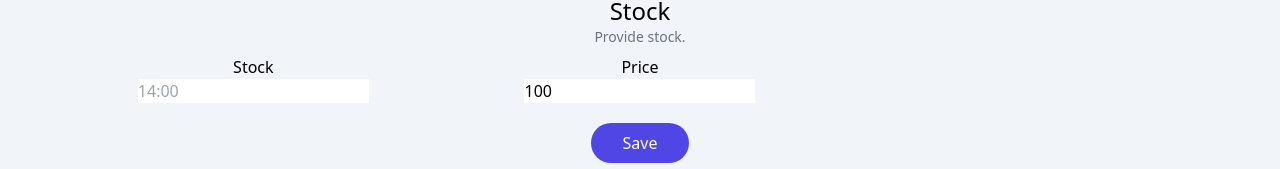
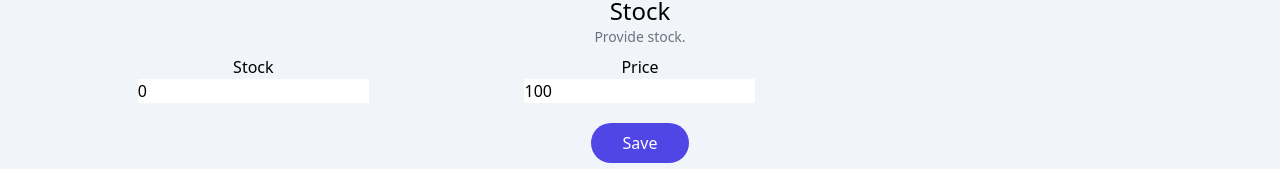
Before and after one commit to Rimeeeeee/artist-mern, a React (Vite) app in the folder client/: page /account/products/new in a window 1280 px wide. Shown: the part 1189-1358 px from the top of the page. Built offline with nearby package versions, Linux system fonts and the light colour scheme; no server answers.

Commit message:
fixed bug of stock portion

```diff
--- a/client/src/pages/indexpage.jsx
+++ b/client/src/pages/indexpage.jsx
@@ -22,7 +22,7 @@ export default function IndexPage(){
             <h3 className="text-sm text-gray-500 ">{product.title}</h3>
 
             <div className="mt-2">
-              <span className="font-bold">${product.price} per night</span>
+              <span className="font-bold"><svg xmlns="http://www.w3.org/2000/svg" height="1em" viewBox="0 0 320 512"><path d="M0 64C0 46.3 14.3 32 32 32H96h16H288c17.7 0 32 14.3 32 32s-14.3 32-32 32H231.8c9.6 14.4 16.7 30.6 20.7 48H288c17.7 0 32 14.3 32 32s-14.3 32-32 32H252.4c-13.2 58.3-61.9 103.2-122.2 110.9L274.6 422c14.4 10.3 17.7 30.3 7.4 44.6s-30.3 17.7-44.6 7.4L13.4 314C2.1 306-2.7 291.5 1.5 278.2S18.1 256 32 256h80c32.8 0 61-19.7 73.3-48H32c-17.7 0-32-14.3-32-32s14.3-32 32-32H185.3C173 115.7 144.8 96 112 96H96 32C14.3 96 0 81.7 0 64z"/></svg>{product.price}</span>
             </div>
             </Link>
     ))}
--- a/client/src/pages/productsformpage.jsx
+++ b/client/src/pages/productsformpage.jsx
@@ -13,7 +13,7 @@ export default function ProductsFormPage(){
     const [description,setDescription]=useState('');
     const [perks,setPerks]=useState([]);
     const [catagory,setCatagory]=useState('');
-    const [stock,setStock]=useState('');
+    const [stock,setStock]=useState(0);
 
     const [price,setPrice]=useState(100);
     const[redirect,setRedirect]=useState(false);
@@ -37,7 +37,7 @@ export default function ProductsFormPage(){
     async function addNewProduct(ev){
         ev.preventDefault();
         const productData={
-            title,owneraddress,addedPhotos,description,perks,catagory,price
+            title,owneraddress,addedPhotos,description,perks,catagory,price,stock
         }
         if(id){
             await  axios.put('/products',{id,...productData});
@@ -84,7 +84,7 @@ export default function ProductsFormPage(){
                     <div className='grid gap-2 sm:grid-cols-3'>
                         <div className='mt-2 -mb-1'>
                             <h3>Stock</h3>
-                            <input type='text' value={stock} onChange={ev=>setStock(ev.target.value)} placeholder='14:00'/>
+                            <input type='number' value={stock} onChange={ev=>setStock(ev.target.value)} placeholder='14:00'/>
                         </div>
 
                         <div className='mt-2 -mb-1'>
```
Also changed, not shown: 9 other files (tests, documents, lock files or other folders).
